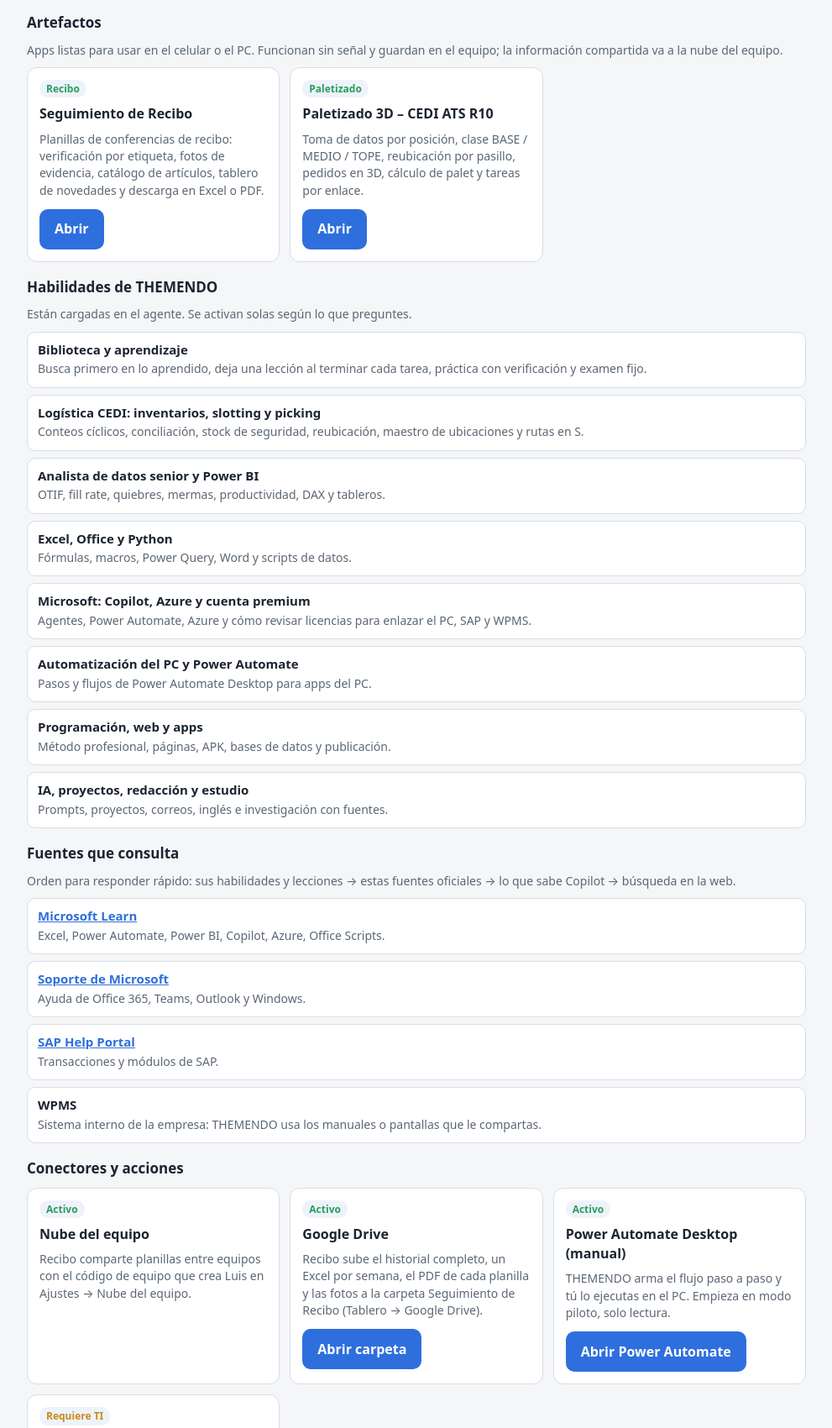
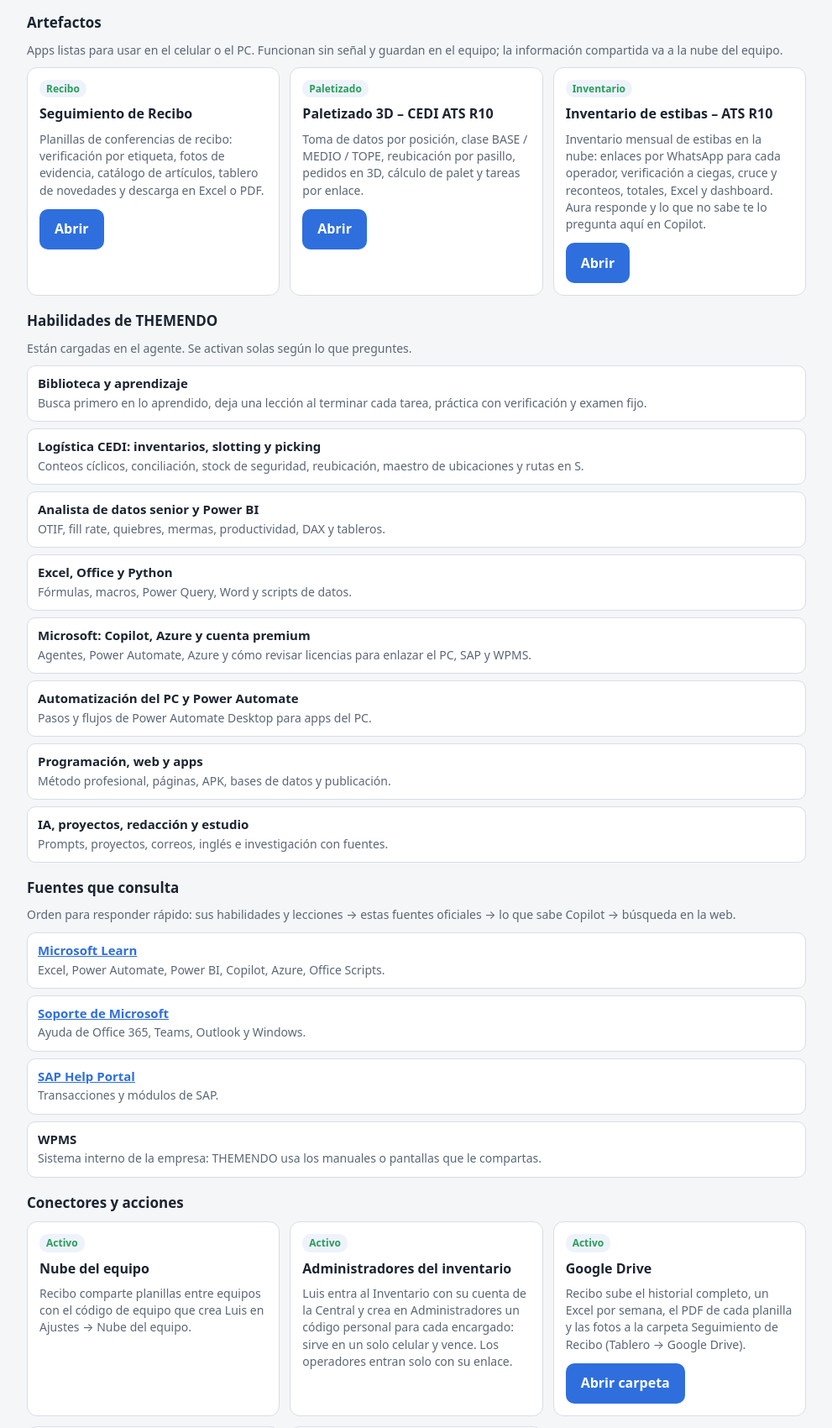
Before and after one commit to luismendoza122/app-paletizado-3d, a website: page www/themendo/index.html in a window 1280 px wide. Shown: the part 160-1860 px from the top of the page at 84% size, without its empty margins (144-1135 px from the left). Drawn offline with Linux system fonts and the light colour scheme.

Commit message:
Entorno THEMENDO: artefacto Inventario de estibas (como Seguimiento de Recibo)
Co-Authored-By: Claude Opus 5.5 <noreply@anthropic.com>
Claude-Session: https://claude.ai/code/session_01J83W9BkzYqdjigMgHBWSkL

```diff
--- a/www/themendo/index.html
+++ b/www/themendo/index.html
@@ -74,6 +74,12 @@ footer{color:var(--gris);font-size:12px;text-align:center;padding:10px 16px 24px
         <p>Toma de datos por posición, clase BASE / MEDIO / TOPE, reubicación por pasillo, pedidos en 3D, cálculo de palet y tareas por enlace.</p>
         <a class="boton" href="../">Abrir</a>
       </article>
+      <article class="tarjeta">
+        <span class="etq ok">Inventario</span>
+        <h3>Inventario de estibas – ATS R10</h3>
+        <p>Inventario mensual de estibas en la nube: enlaces por WhatsApp para cada operador, verificación a ciegas, cruce y reconteos, totales, Excel y dashboard. Aura responde y lo que no sabe te lo pregunta aquí en Copilot.</p>
+        <a class="boton" href="../inventario/">Abrir</a>
+      </article>
     </div>
   </section>
 
@@ -113,6 +119,11 @@ footer{color:var(--gris);font-size:12px;text-align:center;padding:10px 16px 24px
       </article>
       <article class="tarjeta">
         <span class="etq ok">Activo</span>
+        <h3>Administradores del inventario</h3>
+        <p>Luis entra al Inventario con su cuenta de la Central y crea en Administradores un código personal para cada encargado: sirve en un solo celular y vence. Los operadores entran solo con su enlace.</p>
+      </article>
+      <article class="tarjeta">
+        <span class="etq ok">Activo</span>
         <h3>Google Drive</h3>
         <p>Recibo sube el historial completo, un Excel por semana, el PDF de cada planilla y las fotos a la carpeta Seguimiento de Recibo (Tablero → Google Drive).</p>
         <a class="boton" href="https://drive.google.com/drive/folders/1FXRhzXK_yKPMdR3s_E5ScwQgDdN89YL0" target="_blank" rel="noopener">Abrir carpeta</a>
```
